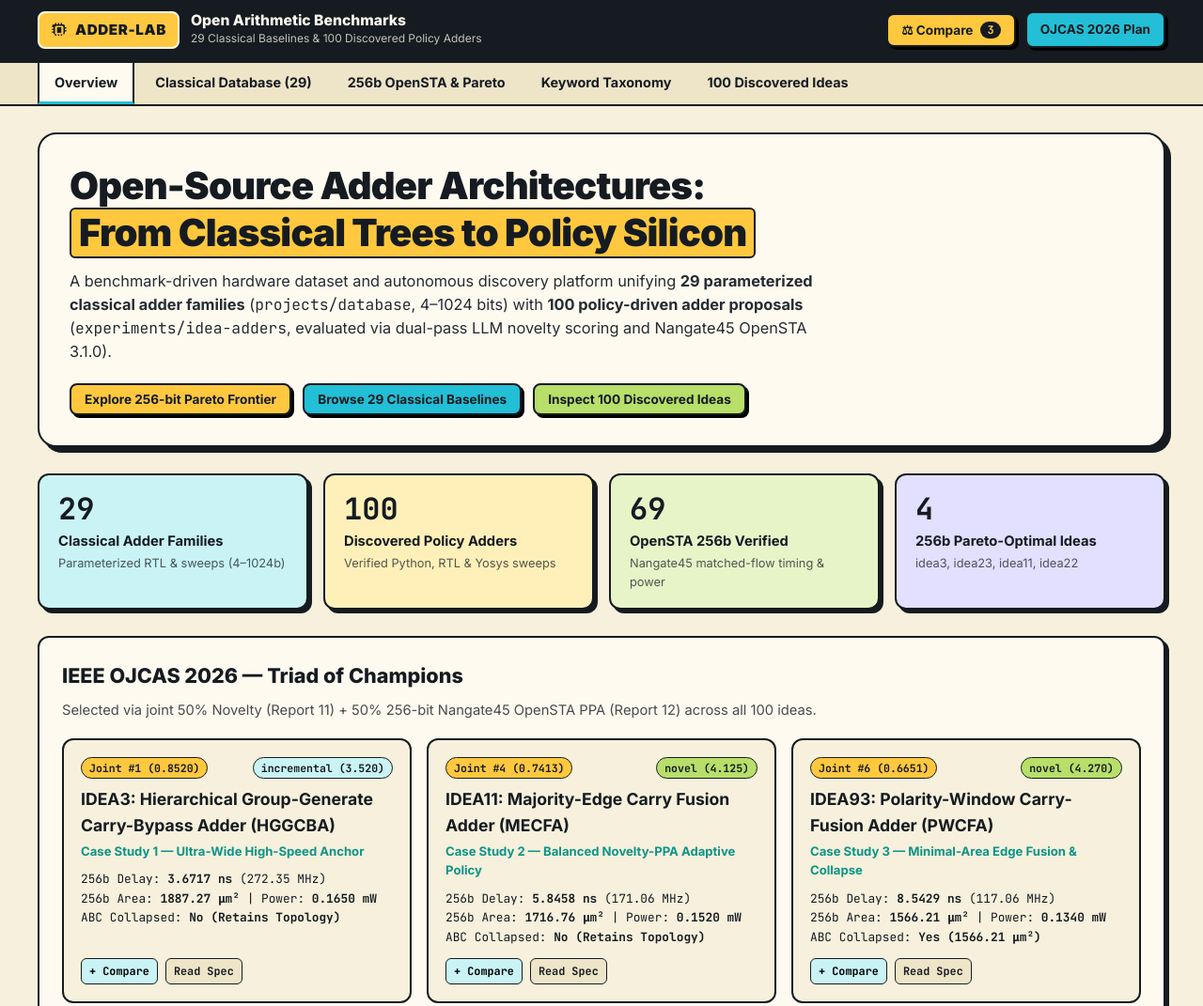
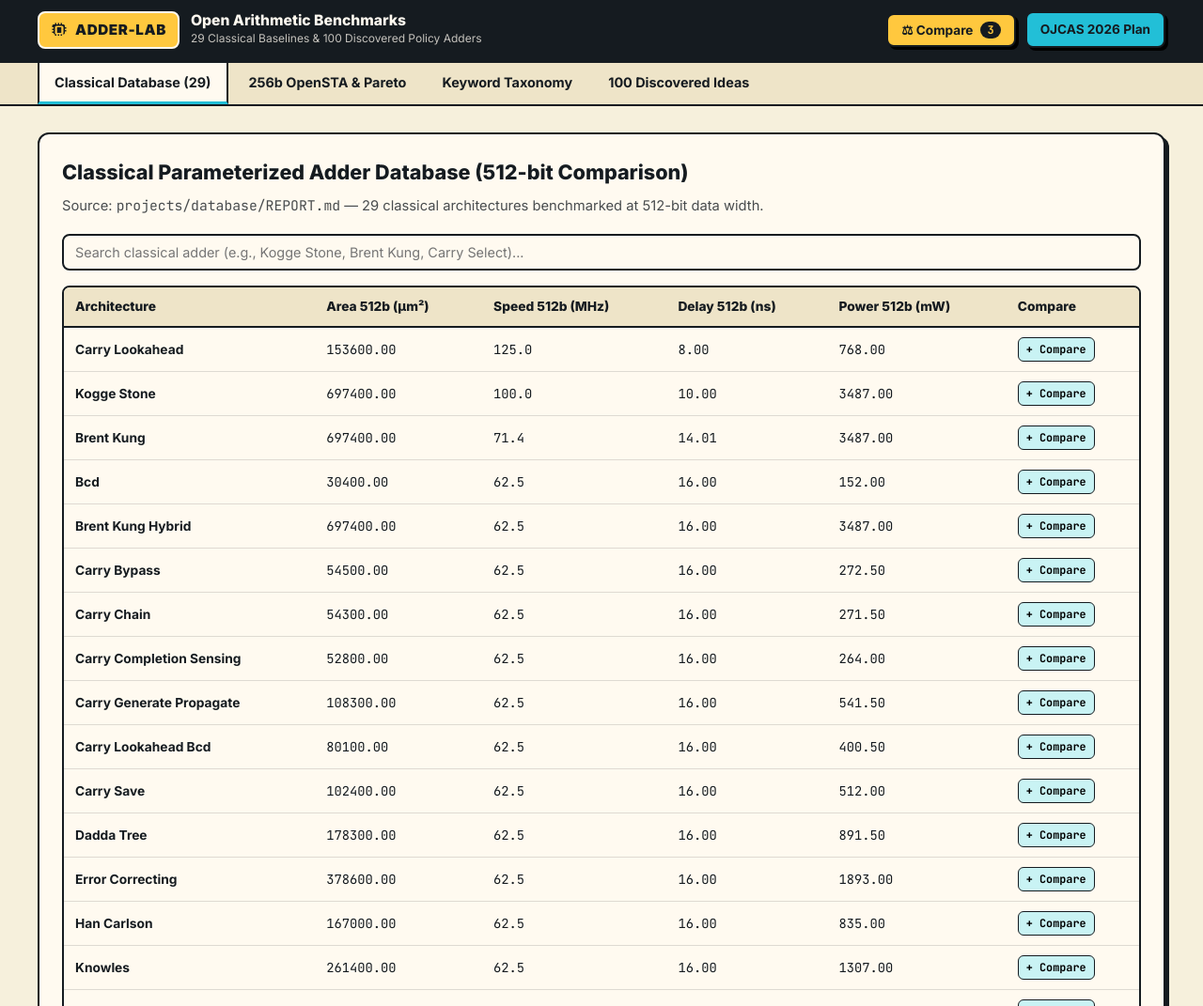
Before and after one commit to SJTU-YONGFU-RESEARCH-GRP/adder-website, a plain HTML site: page index.html in a window 1280 px wide. Shown: the top 1071 px of the page at 94% size. Drawn offline with Linux system fonts and the light colour scheme.

Commit message:
Remove Overview tab

```diff
--- a/app.js
+++ b/app.js
@@ -36,6 +36,7 @@ function findEntity(slug) {
 
 function renderChampions() {
   const grid = document.getElementById('champions-grid');
+  if (!grid) return;
   const roles = {
     idea3: 'Case Study 1 — Ultra-Wide High-Speed Anchor',
     idea11: 'Case Study 2 — Balanced Novelty-PPA Adaptive Policy',
--- a/index.html
+++ b/index.html
@@ -9,7 +9,7 @@
 <body>
   <header class="site-header">
     <div class="header-inner">
-      <a class="brand-group" href="#overview">
+      <a class="brand-group" href="#database">
         <div class="brand-badge">
           <svg viewBox="0 0 24 24"><path d="M6 2v2H4a2 2 0 0 0-2 2v2h2v2H2v2h2v2H2v2h2a2 2 0 0 0 2 2v2h2v-2h2v2h2v-2h2v2h2v-2h2a2 2 0 0 0 2-2v-2h2v-2h-2v-2h2v-2h-2V6a2 2 0 0 0-2-2h-2V2h-2v2h-2V2h-2v2H8V2H6m2 4h8a2 2 0 0 1 2 2v8a2 2 0 0 1-2 2H8a2 2 0 0 1-2-2V8a2 2 0 0 1 2-2m1 2v8h6V8H9z"/></svg>
           <span>ADDER-LAB</span>
@@ -31,8 +31,7 @@
 
   <nav class="tabs-bar" aria-label="Primary Navigation">
     <div class="tabs-inner">
-      <button class="tab-btn active" data-tab="overview">Overview</button>
-      <button class="tab-btn" data-tab="database">Classical Database (29)</button>
+      <button class="tab-btn active" data-tab="database">Classical Database (29)</button>
       <button class="tab-btn" data-tab="benchmarking">256b OpenSTA &amp; Pareto</button>
       <button class="tab-btn" data-tab="taxonomy">Keyword Taxonomy</button>
       <button class="tab-btn" data-tab="ideas">100 Discovered Ideas</button>
@@ -40,54 +39,8 @@
   </nav>
 
   <main class="container">
-    <!-- OVERVIEW -->
-    <section id="tab-overview" class="tab-panel active">
-      <div class="hero">
-        <h1>Open-Source Adder Architectures: <span class="highlight">From Classical Trees to Policy Silicon</span></h1>
-        <p>
-          A benchmark-driven hardware dataset and autonomous discovery platform unifying
-          <strong>29 parameterized classical adder families</strong> (<code>projects/database</code>, 4–1024 bits)
-          with <strong>100 policy-driven adder proposals</strong> (<code>experiments/idea-adders</code>, evaluated via dual-pass LLM novelty scoring and Nangate45 OpenSTA 3.1.0).
-        </p>
-        <div class="hero-actions">
-          <button class="btn-neo btn-yellow" onclick="switchTab('benchmarking')">Explore 256-bit Pareto Frontier</button>
-          <button class="btn-neo btn-cyan" onclick="switchTab('database')">Browse 29 Classical Baselines</button>
-          <button class="btn-neo btn-lime" onclick="switchTab('ideas')">Inspect 100 Discovered Ideas</button>
-        </div>
-      </div>
-
-      <div class="kpi-grid">
-        <div class="kpi-card accent-cyan">
-          <div class="kpi-val">29</div>
-          <div class="kpi-label">Classical Adder Families</div>
-          <div class="kpi-sub">Parameterized RTL &amp; sweeps (4–1024b)</div>
-        </div>
-        <div class="kpi-card accent-yellow">
-          <div class="kpi-val">100</div>
-          <div class="kpi-label">Discovered Policy Adders</div>
-          <div class="kpi-sub">Verified Python, RTL &amp; Yosys sweeps</div>
-        </div>
-        <div class="kpi-card accent-lime">
-          <div class="kpi-val">69</div>
-          <div class="kpi-label">OpenSTA 256b Verified</div>
-          <div class="kpi-sub">Nangate45 matched-flow timing &amp; power</div>
-        </div>
-        <div class="kpi-card accent-purple">
-          <div class="kpi-val">4</div>
-          <div class="kpi-label">256b Pareto-Optimal Ideas</div>
-          <div class="kpi-sub">idea3, idea23, idea11, idea22</div>
-        </div>
-      </div>
-
-      <div class="section-card">
-        <h2>IEEE OJCAS 2026 — Triad of Champions</h2>
-        <p class="section-sub">Selected via joint 50% Novelty (Report 11) + 50% 256-bit Nangate45 OpenSTA PPA (Report 12) across all 100 ideas.</p>
-        <div id="champions-grid" class="champ-grid"></div>
-      </div>
-    </section>
-
     <!-- CLASSICAL DATABASE -->
-    <section id="tab-database" class="tab-panel">
+    <section id="tab-database" class="tab-panel active">
       <div class="section-card">
         <h2>Classical Parameterized Adder Database (512-bit Comparison)</h2>
         <p class="section-sub">Source: <code>projects/database/REPORT.md</code> — 29 classical architectures benchmarked at 512-bit data width.</p>
```
